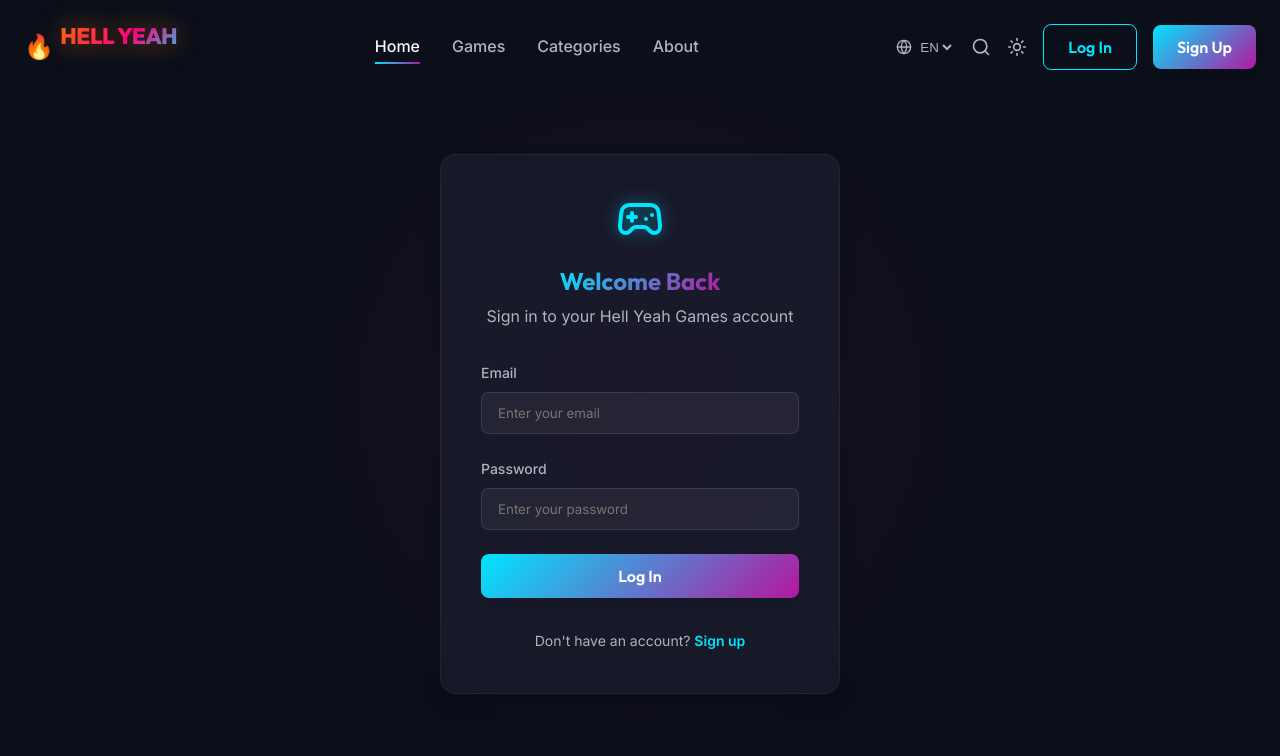
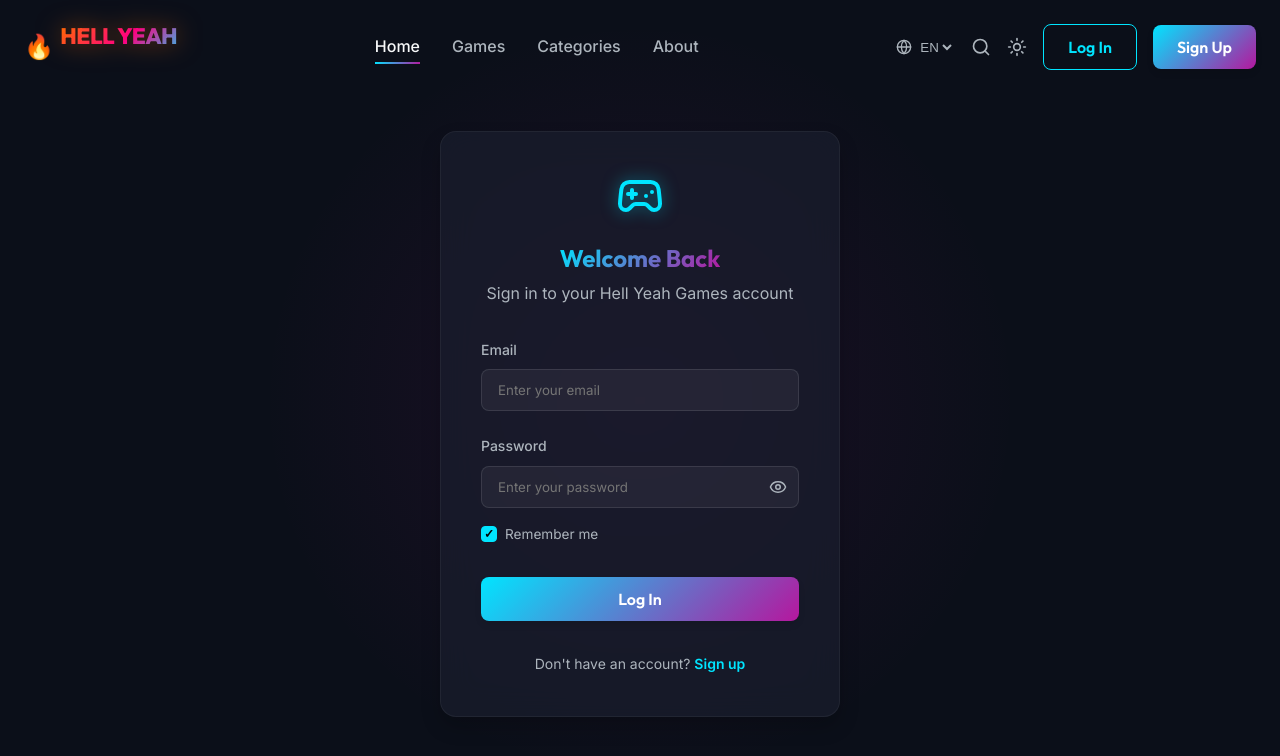
Before and after one commit to brandonlacoste9-tech/arcade, a React (Vite) app: page /login in a window 1280 px wide. Shown: the top 756 px of the page. Built offline with nearby package versions, Linux system fonts and the light colour scheme.

Commit message:
feat: add password visibility toggle and remember me checkbox to login

```diff
--- a/src/pages/Auth.css
+++ b/src/pages/Auth.css
@@ -72,3 +72,75 @@
   font-size: 0.875rem;
   color: var(--text-secondary);
 }
+
+/* Password Toggle and Checkbox Styles */
+.password-input-wrapper {
+  position: relative;
+  display: flex;
+  align-items: center;
+}
+
+.password-input-wrapper .glass-input {
+  width: 100%;
+  padding-right: 2.5rem; /* Make room for the eyeball */
+}
+
+.password-toggle-btn {
+  position: absolute;
+  right: 0.75rem;
+  background: transparent;
+  border: none;
+  color: var(--text-secondary);
+  cursor: pointer;
+  display: flex;
+  align-items: center;
+  justify-content: center;
+  padding: 0;
+  transition: color var(--transition-fast);
+}
+
+.password-toggle-btn:hover {
+  color: var(--text-primary);
+}
+
+.remember-me-group {
+  margin-top: -0.5rem;
+  margin-bottom: 0.5rem;
+}
+
+.checkbox-label {
+  display: flex;
+  align-items: center;
+  gap: 0.5rem;
+  cursor: pointer;
+  font-size: 0.85rem !important;
+  color: var(--text-secondary) !important;
+  font-weight: normal !important;
+}
+
+.custom-checkbox {
+  appearance: none;
+  width: 16px;
+  height: 16px;
+  border: 1px solid rgba(255, 255, 255, 0.3);
+  border-radius: 4px;
+  background: rgba(0, 0, 0, 0.2);
+  cursor: pointer;
+  position: relative;
+  display: flex;
+  align-items: center;
+  justify-content: center;
+  transition: all var(--transition-fast);
+}
+
+.custom-checkbox:checked {
+  background: var(--primary-color);
+  border-color: var(--primary-color);
+}
+
+.custom-checkbox:checked::after {
+  content: '✓';
+  color: #000;
+  font-size: 12px;
+  font-weight: bold;
+}
--- a/src/pages/Login.jsx
+++ b/src/pages/Login.jsx
@@ -1,7 +1,7 @@
 import React, { useState } from 'react';
 import { useNavigate } from 'react-router-dom';
 import { useAuth } from '../context/AuthContext';
-import { Gamepad2 } from 'lucide-react';
+import { Gamepad2, Eye, EyeOff } from 'lucide-react';
 import './Auth.css';
 
 const Login = () => {
@@ -10,6 +10,8 @@ const Login = () => {
   const [password, setPassword] = useState('');
   const [username, setUsername] = useState('');
   const [errorMsg, setErrorMsg] = useState('');
+  const [showPassword, setShowPassword] = useState(false);
+  const [rememberMe, setRememberMe] = useState(true);
 
   const { login, signup } = useAuth();
   const navigate = useNavigate();
@@ -67,15 +69,40 @@ const Login = () => {
           </div>
           <div className="form-group">
             <label>Password</label>
+            <div className="password-input-wrapper">
               <input
-              type="password"
-              className="form-control glass-input"
+                type={showPassword ? "text" : "password"}
+                className="form-control glass-input full-width"
                 value={password}
                 onChange={(e) => setPassword(e.target.value)}
                 placeholder="Enter your password"
                 required
               />
+              <button
+                type="button"
+                className="password-toggle-btn"
+                onClick={() => setShowPassword(!showPassword)}
+                tabIndex="-1"
+              >
+                {showPassword ? <EyeOff size={18} /> : <Eye size={18} />}
+              </button>
             </div>
+          </div>
+
+          {!isSignup && (
+            <div className="form-group remember-me-group">
+              <label className="checkbox-label">
+                <input
+                  type="checkbox"
+                  checked={rememberMe}
+                  onChange={(e) => setRememberMe(e.target.checked)}
+                  className="custom-checkbox"
+                />
+                Remember me
+              </label>
+            </div>
+          )}
+
           <button type="submit" className="btn btn-primary full-width">{isSignup ? 'Sign Up' : 'Log In'}</button>
         </form>
 
```
Lines whose indentation alone changed are shown as unchanged.
